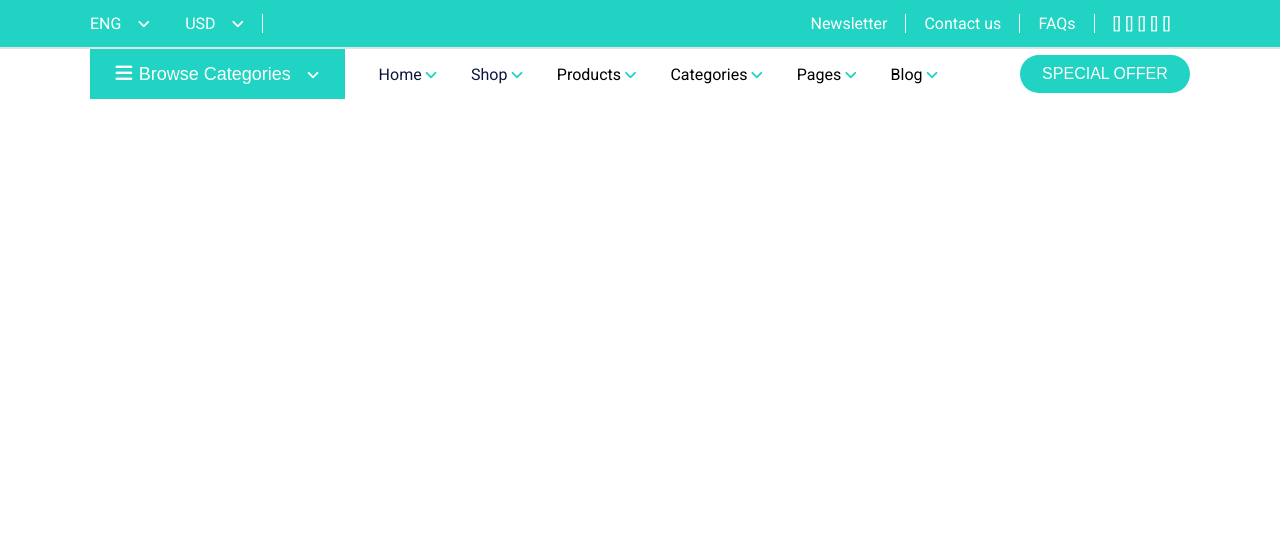
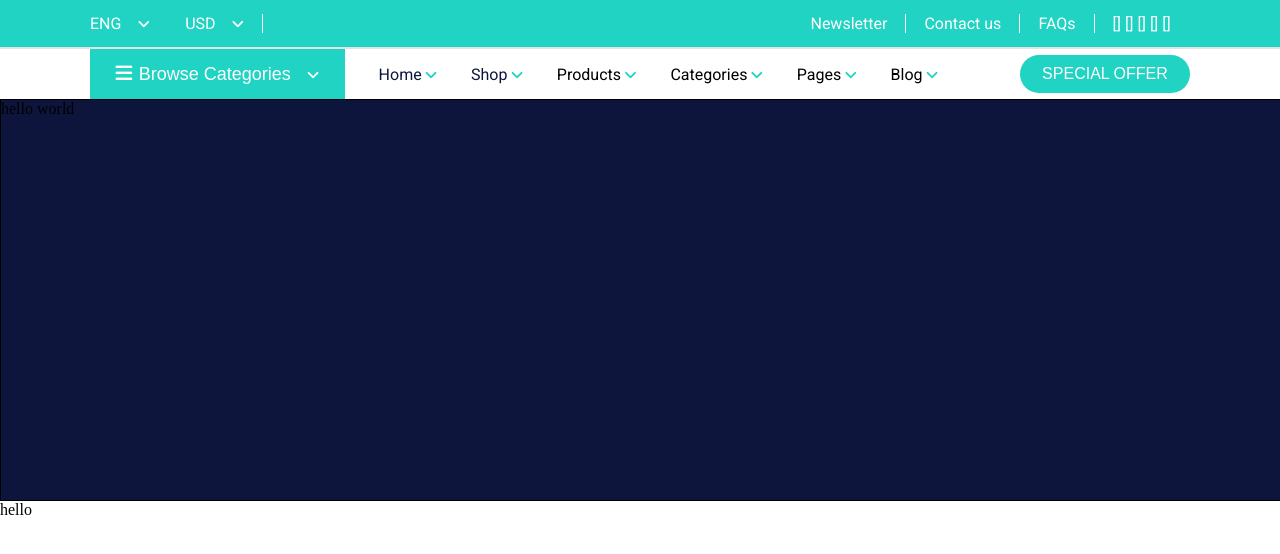
Before and after one commit to ScrumWin21/ScrumFrontEnd, a React (Create React App) app: page /ShopPage in a window 1280 px wide. Shown: the top 554 px of the page. Built offline with nearby package versions, Linux system fonts and the light colour scheme.

Commit message:
Item #85 Background added

```diff
--- a/css/App.css
+++ b/css/App.css
@@ -70,6 +70,13 @@ body .bg-blue .g-split a:hover {
   margin-left: auto;
   margin-right: auto;
   font-family: "Roboto", sans-serif;
+  cursor: pointer;
+}
+
+a {
+  text-decoration: none;
+  font-family: "Roboto", sans-serif;
+  color: #0e153d;
 }
 
 span,
@@ -1051,3 +1058,10 @@ p {
   right: 15px;
   top: 15px;
 }
+
+.shopTopBannerContainer {
+  width: 100%;
+  height: 400px;
+  background-color: #0e153d;
+  border: 1px solid black;
+}
--- a/scss/ShopPage/_shopBannerTop.scss
+++ b/scss/ShopPage/_shopBannerTop.scss
@@ -0,0 +1,6 @@
+.shopTopBannerContainer {
+    width: 100%;
+    height: 400px;
+    background-color: $ThemeColorDarkBlue;
+    border: 1px solid black;
+}
--- /dev/null
+++ b/scss/ShopPage/_shopPage.scss
@@ -0,0 +1 @@
+@import "./shopBannerTop";
--- a/scss/_styles.scss
+++ b/scss/_styles.scss
@@ -15,5 +15,8 @@
 //Small features
 @import "./smallFeatures/smallFeatures";
 
+// ShopPage
+@import "./ShopPage/shopPage";
+
 // ** Important **
 //When creating a new component for styling, make sure to @import "" file into this file, otherwise SCSS rendering will not work.
--- a/src/App.js
+++ b/src/App.js
@@ -9,6 +9,7 @@ import Navbar from "./views/shared/navbar";
 
 //PAGES
 import Home from "./views/home";
+import { ShopPage } from "./views/ShopPage";
 
 
 function App() {
@@ -16,11 +17,11 @@ function App() {
     <>
       <BrowserRouter>
         <Navbar />
-
         <Routes>
 
           <Route path="/" element={<Home />} />
           <Route path="/login" element={"< />"} />
+          <Route path="/ShopPage" element={<ShopPage />} />
 
         </Routes>
       </BrowserRouter>
--- a/src/components/shared/NavbarThree.js
+++ b/src/components/shared/NavbarThree.js
@@ -16,7 +16,7 @@ export const NavbarThree = () => {
               Home<i className="fa-solid fa-angle-down"></i>
             </span>
           </NavLink>
-          <NavLink to="/Shop">
+          <NavLink to="/ShopPage">
             <span>
               Shop<i className="fa-solid fa-angle-down"></i>
             </span>
--- a/src/components/shopDetails/Shop.js
+++ /dev/null
@@ -1,5 +0,0 @@
-import React from "react";
-
-export const ShopPage = () => {
-  return <></>;
-};
--- a/src/components/shopDetails/ShopComponents/ShopTopBanner.js
+++ b/src/components/shopDetails/ShopComponents/ShopTopBanner.js
@@ -1,8 +1,9 @@
 import React from "react";
 
 export const ShopTopBanner = () => {
-    return (
-        <>
-        </>
-    )
-}
+  return (
+    <>
+      <div className="containerWide shopTopBannerContainer">hello world</div>
+    </>
+  );
+};
--- /dev/null
+++ b/src/views/ShopPage.js
@@ -0,0 +1,9 @@
+import React from "react";
+import { ShopTopBanner } from "../components/shopDetails/ShopComponents/ShopTopBanner";
+
+export const ShopPage = () => {
+    return <>
+        <ShopTopBanner />
+        <div>hello</div>
+    </>
+};
```
